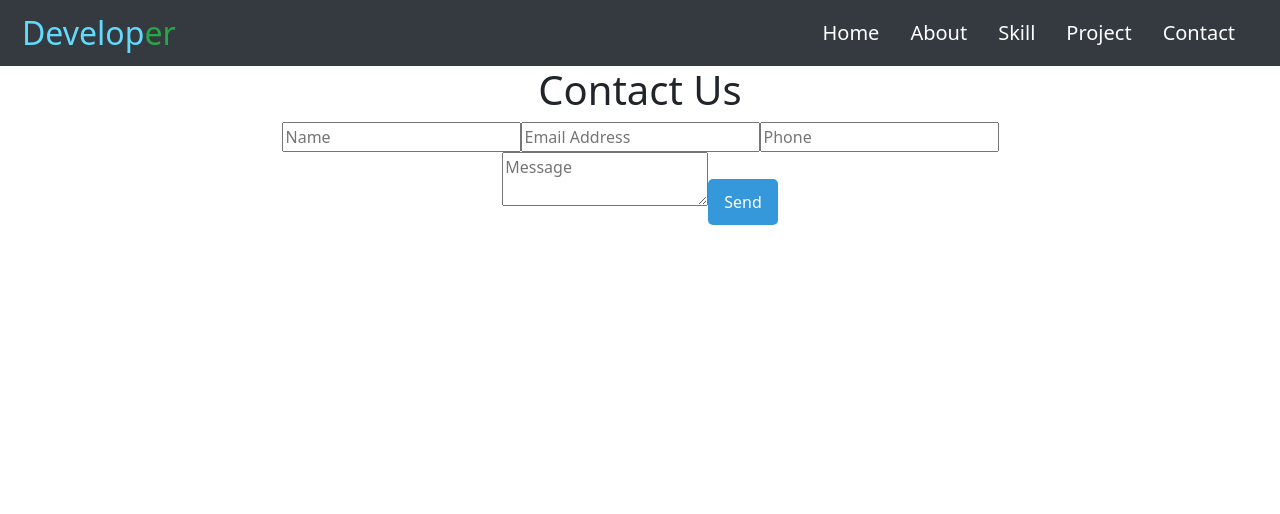
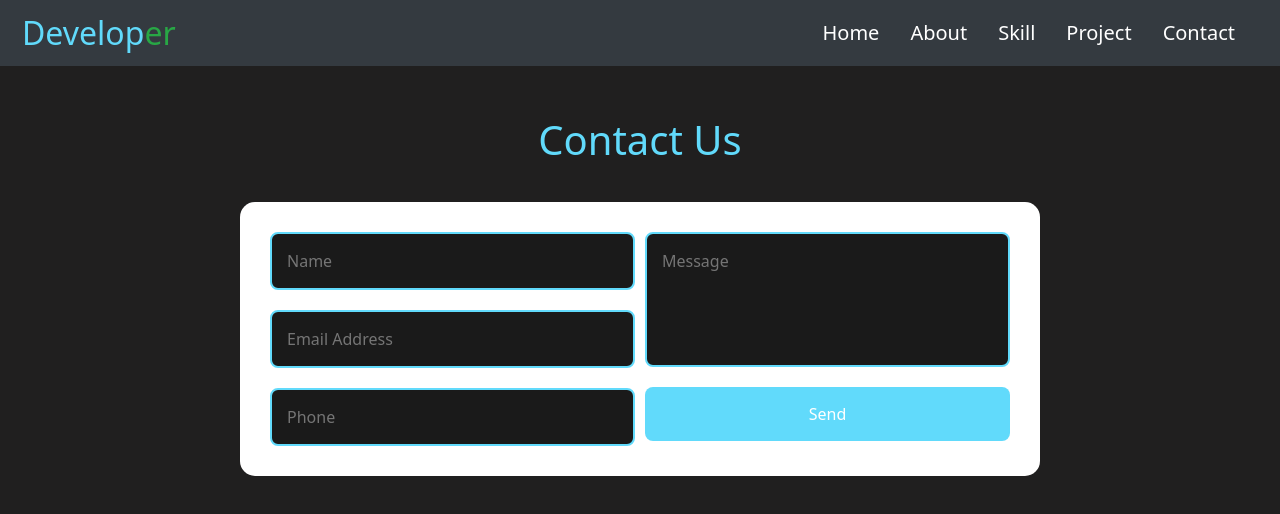
Before and after one commit to Raja1919/myPortfolio, a React (Create React App) app: page /contact in a window 1280 px wide. Shown: the top 514 px of the page. Built offline with nearby package versions, Linux system fonts and the light colour scheme.

Commit message:
second commit

```diff
--- a/src/components/Contact/Contact.css
+++ b/src/components/Contact/Contact.css
@@ -0,0 +1,77 @@
+/* Contact.css */
+
+.contact_wrapper {
+    display: flex;
+    flex-direction: column;
+    align-items: center;
+    padding: 50px;
+    min-height: 93vh;
+    background-color: rgb(32, 31, 31);
+    color: #fff;
+  }
+
+  .title {
+    text-align: center;
+    margin-bottom: 30px;
+  }
+
+  h1 {
+    font-size: 2.5rem;
+    color: #61dafb;
+  }
+
+  .contact-form {
+    display: flex;
+    justify-content: space-between;
+    max-width: 800px;
+    width: 100%;
+    padding: 30px;
+    border-radius: 15px;
+    background-color:white;
+  }
+
+  .input-fields {
+    flex: 1;
+    display: flex;
+    flex-direction: column;
+    gap: 20px;
+  }
+
+  .input,
+  textarea {
+    width: 100%;
+    padding: 15px;
+    border: 2px solid #61dafb;
+    border-radius: 8px;
+    outline: none;
+    background-color: #1a1a1a;
+    color: #fff;
+  }
+
+  .msg {
+    flex: 1;
+    display: flex;
+    flex-direction: column;
+    gap: 20px;
+    padding-left: 10px;
+  }
+
+  textarea {
+    height: 135px;
+    resize: none;
+  }
+
+  .btn {
+    cursor: pointer;
+    background-color: #61dafb;
+    color: #fff;
+    padding: 15px 25px;
+    border: none;
+    border-radius: 8px;
+    font-size: 1rem;
+    transition: background-color 0.3s ease-in-out;
+  }
+
+  .btn:hover {
+    background-color: #4fa3d1;
+  }
--- a/src/components/Header/Header.css
+++ b/src/components/Header/Header.css
@@ -36,10 +36,5 @@
 }
 
 .header__right a:hover {
-  color: #007bff; /* Change this to your preferred link text color on hover */
+  color: yellow; /* Change this to your preferred link text color on hover */
 }
-
-.header__right .active {
-  color: #007bff; /* Change this to your preferred active link text color */
-  font-weight: bold;
-}
```
